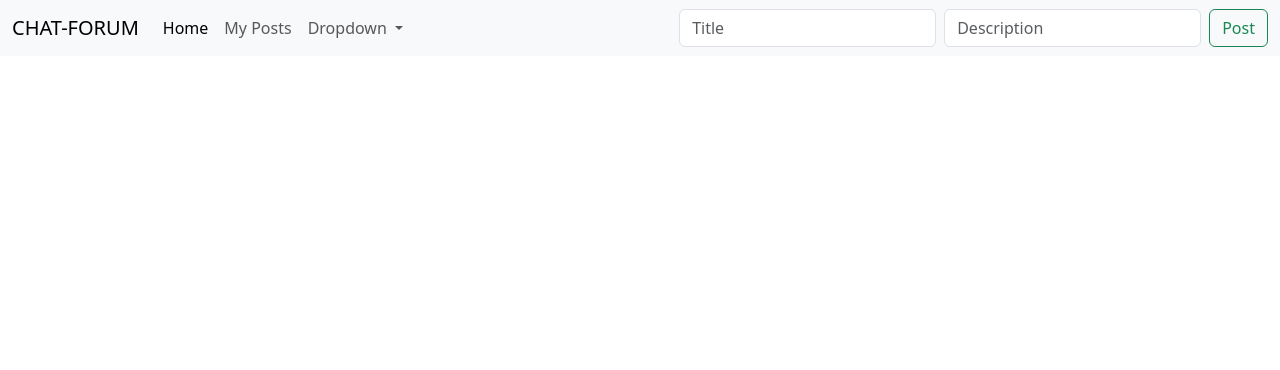
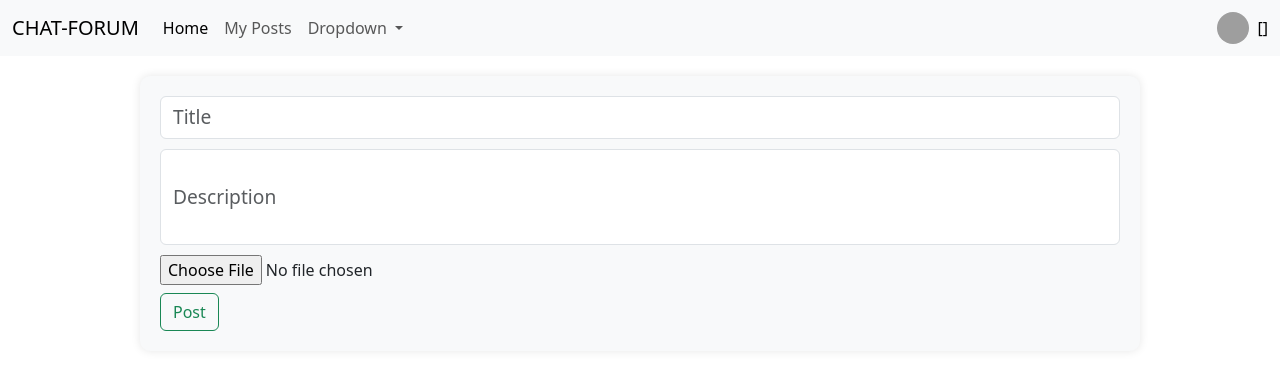
Before and after one commit to ImmortalProgrammer/cse312, a Flask app: template templates/forum.html in a window 1280 px wide. Shown: the top 370 px of the page. Run offline with Flask 3, Linux system fonts and the light colour scheme; the template is opened without the code that fills it: most values are stand-ins (such as "Sample title", 1, 10 or a date in 2020); a database or web service that is not in the repository returns one stand-in record (values such as "Sample title"); data that the repository does not hold is empty; some libraries are stand-ins or nearby versions; grey boxes are pictures that could not be loaded.

Commit message:
username and image handling updated

```diff
--- a/templates/forum.html
+++ b/templates/forum.html
@@ -1,4 +1,3 @@
-
 <!DOCTYPE html>
 <html lang="en">
 <head>
@@ -6,6 +5,33 @@
     <meta name="viewport" content="width=device-width, initial-scale=1.0">
     <title>Bootstrap demo</title>
     <link href="https://cdn.jsdelivr.net/npm/bootstrap@5.3.3/dist/css/bootstrap.min.css" rel="stylesheet" integrity="sha384-QWTKZyjpPEjISv5WaRU9OFeRpok6YctnYmDr5pNlyT2bRjXh0JMhjY6hW+ALEwIH" crossorigin="anonymous">
+    <style>
+
+        .navbar-brand {
+            color:black; /* Change navbar brand color */
+        }
+
+        /* Title-description styling */
+        .title-description {
+            max-width: 1000px; /* Adjust as needed */
+            margin: auto;
+            margin-top: 20px; /* Adjust as needed */
+            padding: 20px;
+            background-color: #f8f9fa; /* Change background color */
+            border-radius: 10px;
+            box-shadow: 0 0 10px rgba(0, 0, 0, 0.1);
+        }
+
+        .title-input,
+        .description-input {
+            font-size: 1.2em; /* Adjust as needed */
+            margin-bottom: 10px; /* Adjust as needed */
+        }
+
+        .description-input {
+            height: 5em;
+        }
+    </style>
 </head>
 <body>
     <nav class="navbar navbar-expand-lg bg-body-tertiary">
@@ -34,18 +60,28 @@
                                 <form action="/logout" method="post" enctype="application/x-www-form-urlencoded">
                                     <input type="submit" class="dropdown-item" value="Log Out">
                                 </form>
+                            </li>
                         </ul>
                     </li>
                 </ul>
-            <form id="postForm" class="d-flex" role="search">
-                <input type="hidden" name="xsrf" value="{{ xsrf }}">
-              <input class="form-control me-2" type="text" name="title" placeholder="Title" aria-label="Title">
-              <input class="form-control me-2" type="text" name="description" placeholder="Description" aria-label="Description">
-              <button id="postButton" class="btn btn-outline-success" type="submit">Post</button>
-            </form>
+                <div class="d-flex">
+                    <img src="https://bootdey.com/img/Content/avatar/avatar1.png" alt="Avatar" class="rounded-circle me-2" style="width: 32px; height: 32px;">
+                    <span class="align-self-center text-black">{{username}}</span>
+                </div>
             </div>
         </div>
     </nav>
+
+    <div class="title-description">
+        <form id="postForm" class="d-flex flex-column" role="search">
+            <input type="hidden" name="xsrf" value="{{ xsrf }}">
+            <input class="form-control title-input" type="text" name="title" placeholder="Title" aria-label="Title">
+            <input class="form-control description-input" type="text" name="description" placeholder="Description" aria-label="Description">
+            <input type="file" name="image" accept="image/*"> <!-- Add file input for image upload -->
+            <button id="postButton" class="btn btn-outline-success mt-2 align-self-start" type="submit">Post</button>
+        </form>
+    </div>
+
     <div id="forumContainer" class="container"></div>
 
     <script>
@@ -56,6 +92,7 @@
             const xsrfToken = document.querySelector('input[name="xsrf"]').value;
             const title = formData.get("title");
             const description = formData.get("description");
+            const image = formData.get("image"); // Retrieve uploaded image
 
             try {
                 const response = await fetch("http://localhost:8080/forum", {
@@ -63,7 +100,7 @@
                     headers: {
                         "Content-Type": "application/json"
                     },
-                    body: JSON.stringify({ title, description, xsrfToken })
+                    body: JSON.stringify({ title, description, image, xsrfToken }) // Include image in the request
                 });
 
                 if (!response.ok) {
@@ -80,12 +117,14 @@
                         <div class="media forum-item">
                             <a href="#" data-toggle="collapse" data-target=".forum-content">
                                 <img src="https://bootdey.com/img/Content/avatar/avatar1.png" class="mr-3 rounded-circle" width="50" alt="User" />
+                                <p class="text-muted">@${{username}}</p>
                             </a>
                             <div class="media-body">
                                 <h6><a href="#" data-toggle="collapse" data-target=".forum-content" class="text-body">${title}</a></h6>
                                 <p class="text-secondary">${description}</p>
                             </div>
                         </div>
+
                     </div>
                 `;
                 forumContainer.appendChild(newForumBox);
@@ -112,6 +151,7 @@ function updateForum() {
                                 <div class="media forum-item">
                                     <a href="#" data-toggle="collapse" data-target=".forum-content">
                                         <img src="https://bootdey.com/img/Content/avatar/avatar1.png" class="mr-3 rounded-circle" width="50" alt="User" />
+                                        <p class="text-muted">@${post.username}</p>
                                     </a>
                                     <div class="media-body">
                                         <h6><a href="#" data-toggle="collapse" data-target=".forum-content" class="text-body">${post.title}</a></h6>
@@ -130,7 +170,6 @@ function updateForum() {
         updateForum();
         setInterval(updateForum, 5000);
     </script>
-  </script>
     <script src="https://cdn.jsdelivr.net/npm/bootstrap@5.3.3/dist/js/bootstrap.bundle.min.js" integrity="sha384-YvpcrYf0tY3lHB60NNkmXc5s9fDVZLESaAA55NDzOxhy9GkcIdslK1eN7N6jIeHz" crossorigin="anonymous"></script>
 
 </body>
```
Lines whose indentation alone changed are shown as unchanged.
